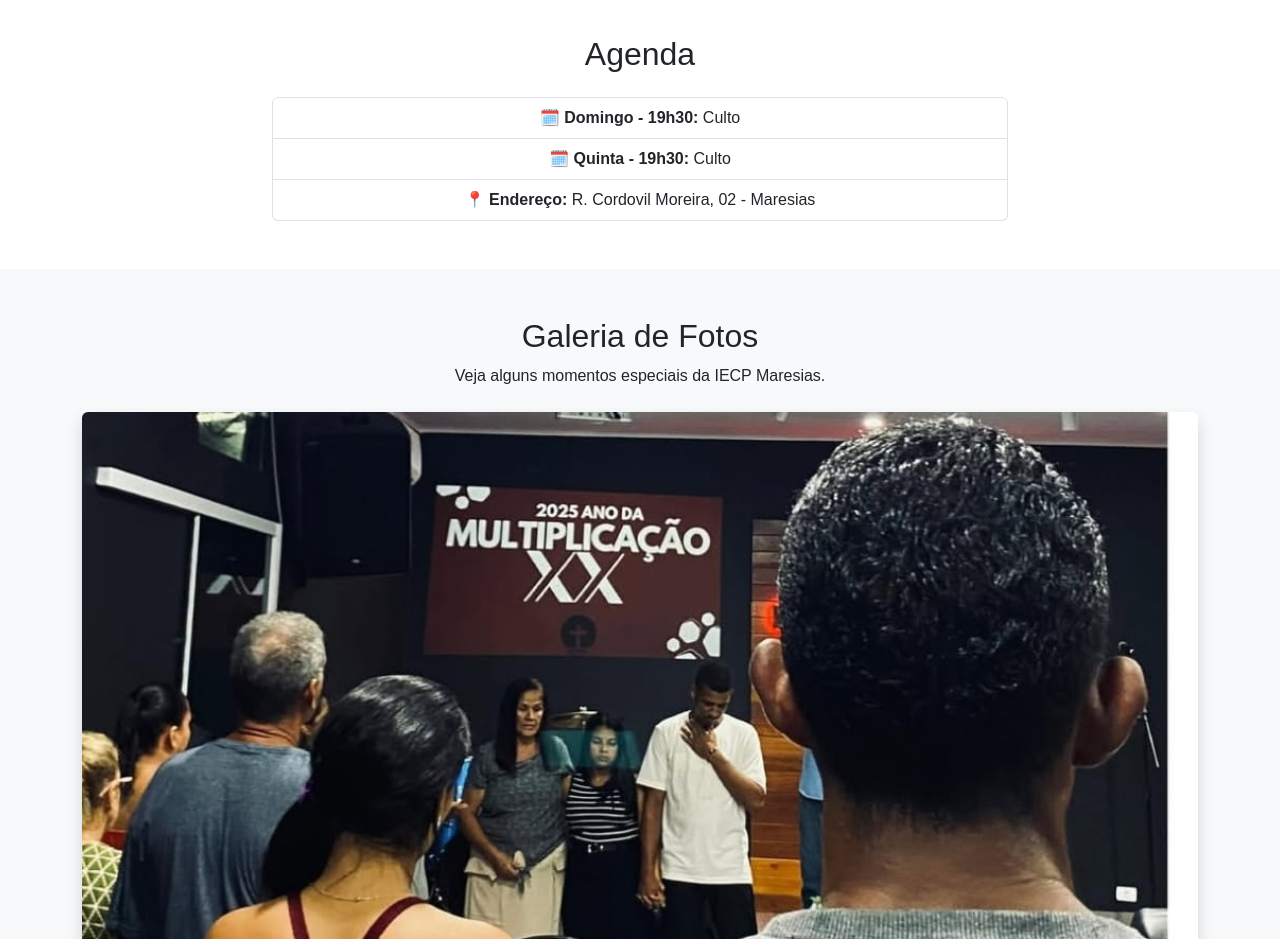
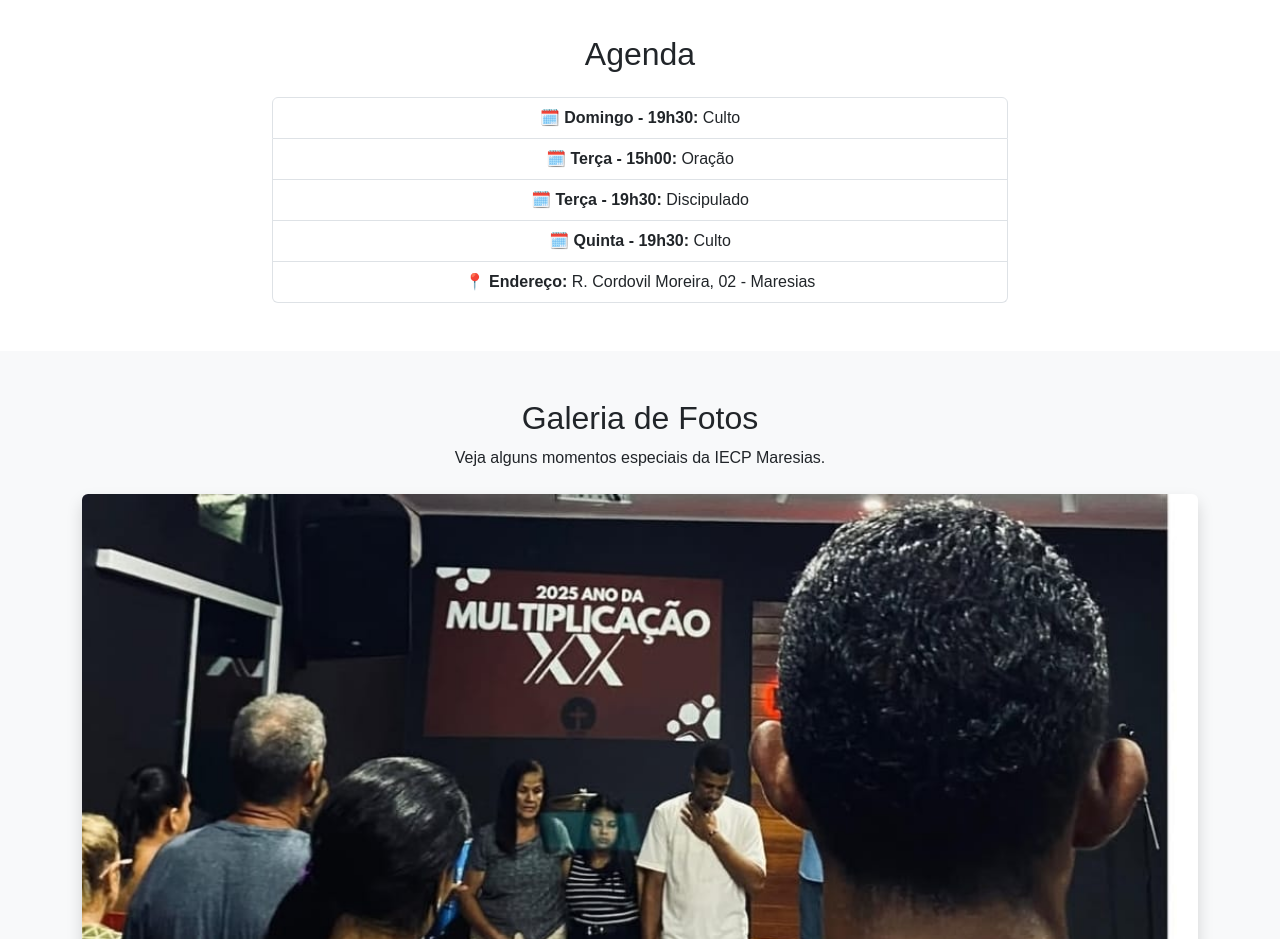
Before and after one commit to sites-alt/202, a plain HTML site: page maresias.html in a window 1280 px wide. Shown: the part 3840-4779 px from the top of the page. Drawn offline with nearby package versions, Linux system fonts and the light colour scheme.

Commit message:
Update maresias.html

```diff
--- a/maresias.html
+++ b/maresias.html
@@ -389,6 +389,8 @@
       <div class="col-md-8" data-aos="fade-up" data-aos-delay="200">
         <ul class="list-group">
           <li class="list-group-item">🗓️ <strong>Domingo - 19h30:</strong> Culto</li>
+          <li class="list-group-item">🗓️ <strong>Terça - 15h00:</strong> Oração</li>
+          <li class="list-group-item">🗓️ <strong>Terça - 19h30:</strong> Discipulado</li>
           <li class="list-group-item">🗓️ <strong>Quinta - 19h30:</strong> Culto</li>
           <li class="list-group-item">📍 <strong>Endereço:</strong> R. Cordovil Moreira, 02 - Maresias</li>
         </ul>
```
